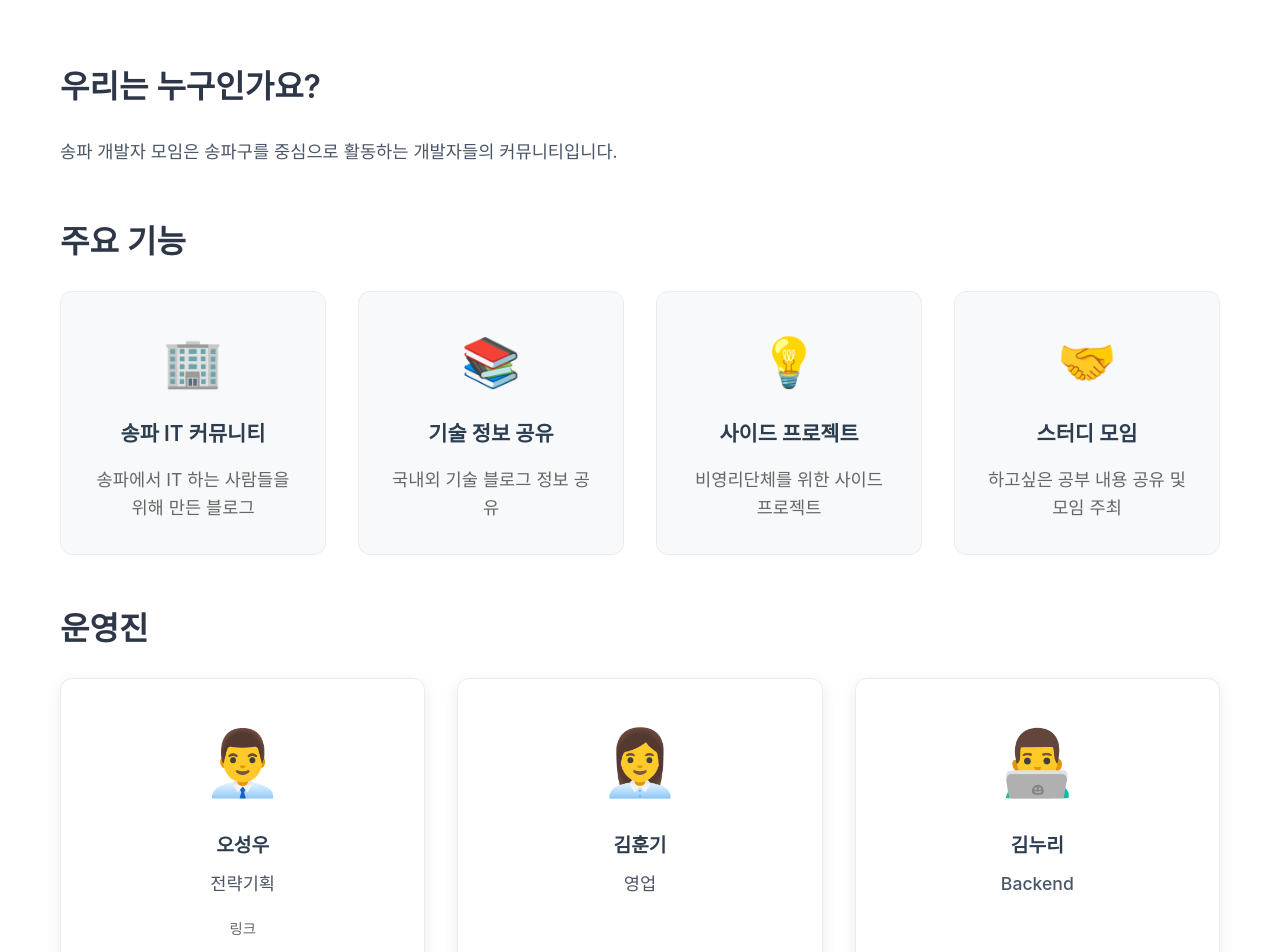
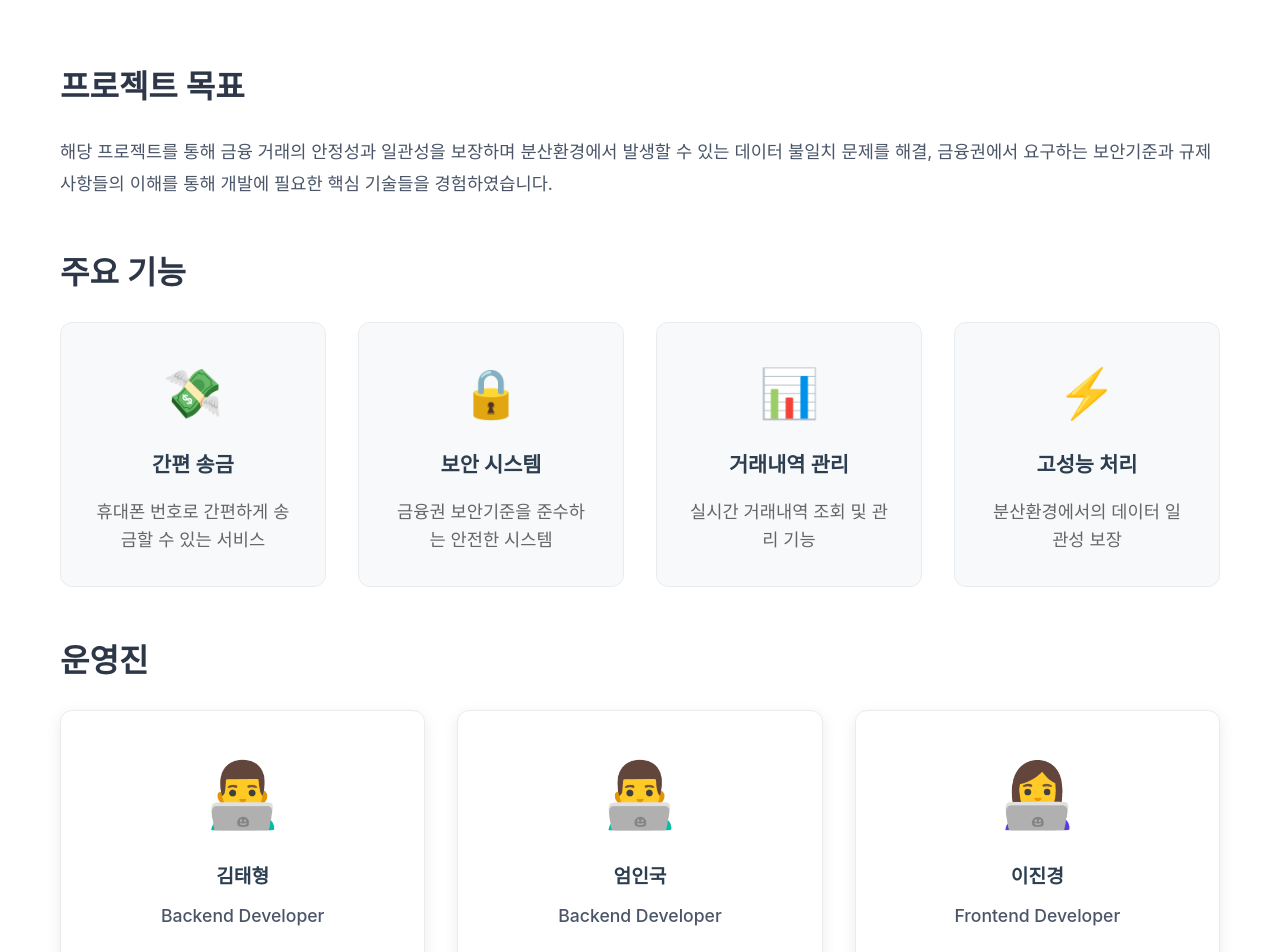
Before and after one commit to ukukdin/sendy, a Vue app: page /#/about in a window 1280 px wide. Shown: the part 460-1412 px from the top of the page. Built offline with nearby package versions, Linux system fonts and the light colour scheme.

Commit message:
feat: About 페이지 개발자 정보 업데이트 - 김태형, 엄인국, 이진경으로 변경 - SENDY 프로젝트 소개 내용 추가 - 404.html 파일 SENDY 브랜딩으로 업데이트

```diff
--- a/public/404.html
+++ b/public/404.html
@@ -3,7 +3,7 @@
 <head>
   <meta charset="UTF-8">
   <meta name="viewport" content="width=device-width, initial-scale=1.0">
-  <title>SONGPA GETHER</title>
+  <title>SENDY - 디지털 뱅킹 서비스</title>
   <script>
     // GitHub Pages SPA 라우팅 해결
     // 현재 URL을 index.html로 리다이렉트하면서 경로 정보를 유지
@@ -23,7 +23,8 @@
 </head>
 <body>
   <div style="text-align: center; padding: 50px; font-family: Arial, sans-serif;">
-    <h1>페이지를 로딩 중입니다...</h1>
+    <h1>SENDY</h1>
+    <p>페이지를 로딩 중입니다...</p>
     <p>잠시만 기다려주세요.</p>
   </div>
 </body>
--- a/src/views/About.vue
+++ b/src/views/About.vue
@@ -142,74 +142,56 @@ export default {
 
     setDefaultData() {
       this.aboutData = {
-        title: '송파모임 소개',
-        description: '송파에서 IT 하는 사람들을 위해 시작한 기술 및 IT 정보를 보다 쉽고 빠르게 접하게 하기 위해서 만든 블로그입니다.',
+        title: 'SENDY 소개',
+        description: '사용자가 휴대폰 번호로 간편하게 송금할 수 있는 간편 송금 서비스 SENDY 개발 및 AWS 배포',
         intro: {
-          title: '우리는 누구인가요?',
-          content: '송파 개발자 모임은 송파구를 중심으로 활동하는 개발자들의 커뮤니티입니다.'
+          title: '프로젝트 목표',
+          content: '해당 프로젝트를 통해 금융 거래의 안정성과 일관성을 보장하며 분산환경에서 발생할 수 있는 데이터 불일치 문제를 해결, 금융권에서 요구하는 보안기준과 규제사항들의 이해를 통해 개발에 필요한 핵심 기술들을 경험하였습니다.'
         },
         features: [
           {
-            icon: '🏢',
-            title: '송파 IT 커뮤니티',
-            description: '송파에서 IT 하는 사람들을 위해 만든 블로그'
+            icon: '💸',
+            title: '간편 송금',
+            description: '휴대폰 번호로 간편하게 송금할 수 있는 서비스'
           },
           {
-            icon: '📚',
-            title: '기술 정보 공유',
-            description: '국내외 기술 블로그 정보 공유'
+            icon: '🔒',
+            title: '보안 시스템',
+            description: '금융권 보안기준을 준수하는 안전한 시스템'
           },
           {
-            icon: '💡',
-            title: '사이드 프로젝트',
-            description: '비영리단체를 위한 사이드프로젝트'
+            icon: '📊',
+            title: '거래내역 관리',
+            description: '실시간 거래내역 조회 및 관리 기능'
           },
           {
-            icon: '🤝',
-            title: '스터디 모임',
-            description: '하고싶은 공부 내용 공유 및 모임 주최'
+            icon: '⚡',
+            title: '고성능 처리',
+            description: '분산환경에서의 데이터 일관성 보장'
           }
         ],
         team: [
           {
-            avatar: '👨‍💼',
-            name: '오성우',
-            role: '전략기획',
-            link: 'https://www.linkedin.com/in/seongwoo-oh-4b1b1b1b1b/'
-          },
-          {
-            avatar: '👩‍💼',
-            name: '김훈기',
-            role: '영업',
-            link: ''
-          },
-          {
             avatar: '👨‍💻',
-            name: '김누리',
-            role: 'Backend',
-            link: ''
-          },
-          {
-            avatar: '👨‍💻',
-            name: '강성빈',
-            role: 'WEB',
+            name: '김태형',
+            role: 'Backend Developer',
             link: ''
           },
           {
             avatar: '👨‍💻',
             name: '엄인국',
-            role: 'Backend',
+            role: 'Backend Developer',
             link: ''
           },
           {
-            avatar: '👩‍💼',
-            name: '김하늘',
-            role: 'PM',
+            avatar: '👩‍💻',
+            name: '이진경',
+            role: 'Frontend Developer',
             link: ''
           }
         ],
         contact: {
-          description: '궁금한 점이나 제안사항이 있으시면 언제든지 연락해 주세요!',
+          description: 'SENDY 프로젝트에 대한 문의사항이 있으시면 언제든지 연락해 주세요!',
           items: [
             {
               icon: '📧',
```
